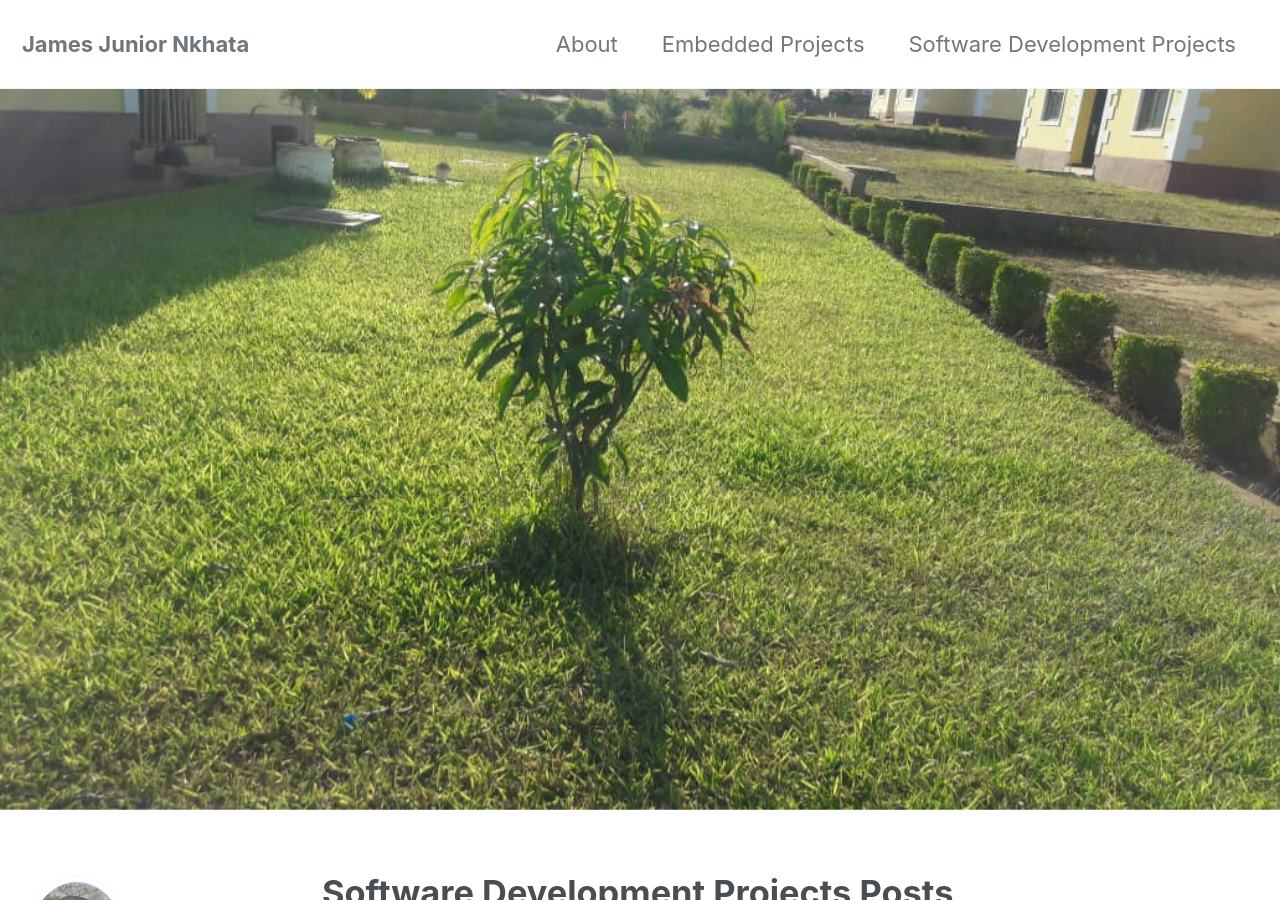
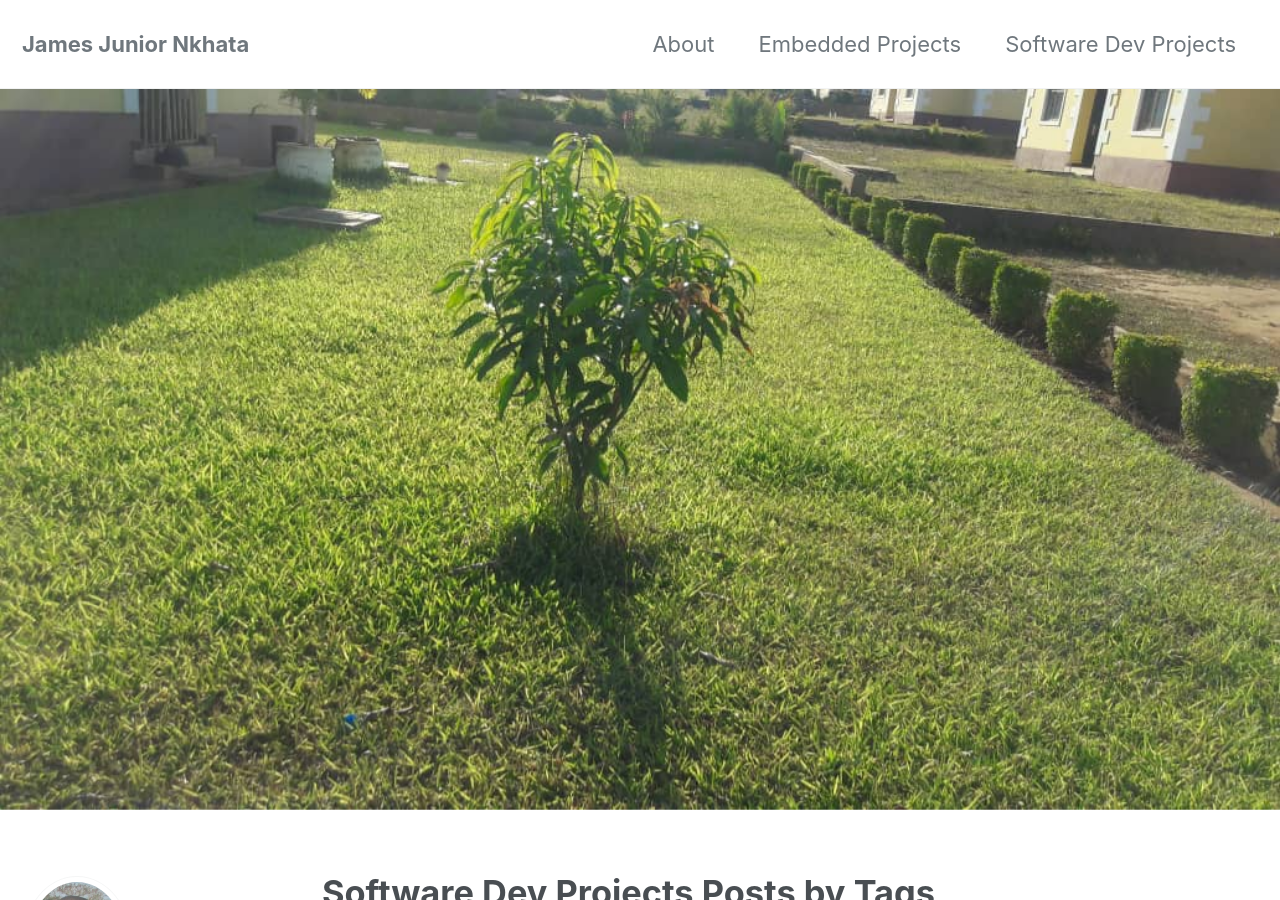
Before and after one commit to jamesjrnkhata/jamesjrnkhata.github.io, a Jekyll site: the page built from _pages/SoftwareProjects.md, in a window 1280 px wide and 900 px high. Built offline with Jekyll 4.4.1, drawn with Linux system fonts in a browser that asks for light colours; cached includes are drawn as plain includes; nearby versions of some CDN libraries; some of the changed text lies outside the part shown.

Commit message:
page update 18:32

```diff
--- a/_data/navigation.yml
+++ b/_data/navigation.yml
@@ -6,7 +6,7 @@
   - title: "Embedded Projects"
     url: /embedded-projects/
 
-  - title: "Software Development Projects"
+  - title: "Software Dev Projects"
     url: /software-projects/
   # - title: "About"
   #   url: https://mmistakes.github.io/minimal-mistakes/about/
--- a/_pages/SoftwareProjects.md
+++ b/_pages/SoftwareProjects.md
@@ -1,7 +1,7 @@
 ---
 layout: archive
 permalink: /software-projects/
-title: "Software Development Projects Posts by Tags"
+title: "Software Dev Projects Posts by Tags"
 author_profile: true
 header:
   image: "/images/background_grass2.jpeg"
--- a/index.html
+++ b/index.html
@@ -2,5 +2,5 @@
 layout: home
 author_profile: true
 header:
-  image: "/images/background_grass.jpg"
+  image: "/images/background_grass.jpeg"
 ---
```
Also changed, not shown: _pages/about.md (+1 -1 lines).
